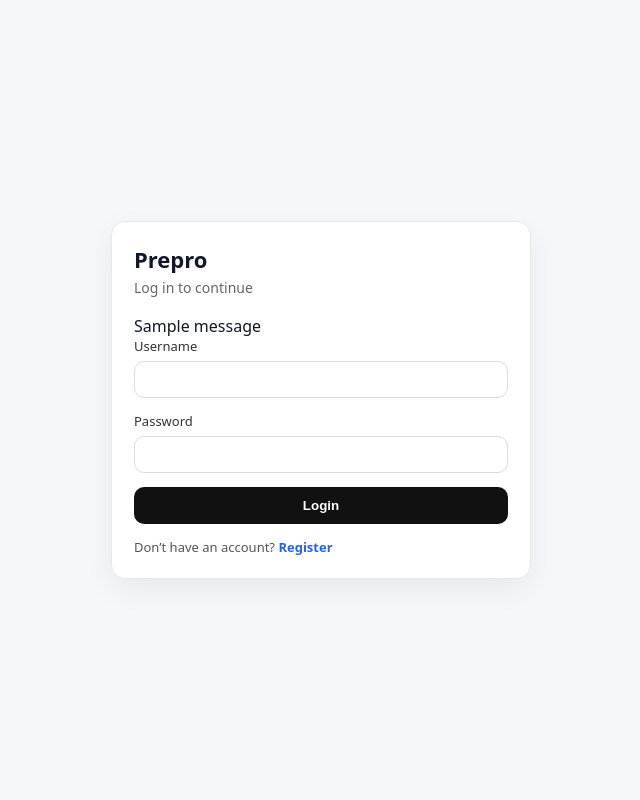
After one commit to ViditMehta303/Tutor, a Django app: page /accounts/login/ in a window 1280 px wide. The commit adds this page. Shown: the whole page, without its empty margins (319-959 px from the left). Run offline with Django 5.2, Linux system fonts and the light colour scheme; tables that the repository leaves empty hold one stand-in row (values such as "Sample post"); one stand-in notice (Sample message) is shown.

Commit message:
Day 10: custom login page UI and auth layout

```diff
--- /dev/null
+++ b/accounts/templates/accounts/login.html
@@ -0,0 +1,26 @@
+{% extends "core/auth/base_auth.html" %}
+{% block title %}Login{% endblock %}
+{% block subtitle %}Log in to continue{% endblock %}
+
+{% block content %}
+<form method="post" class="auth-form">
+  {% csrf_token %}
+
+  <div class="field">
+    <label>Username</label>
+    <input type="text" name="username" required>
+  </div>
+
+  <div class="field">
+    <label>Password</label>
+    <input type="password" name="password" required>
+  </div>
+
+  <button class="btn-primary" type="submit">Login</button>
+
+  <div class="auth-footer">
+    Don’t have an account?
+    <a href="{% url 'register_student' %}">Register</a>
+  </div>
+</form>
+{% endblock %}
--- a/accounts/urls.py
+++ b/accounts/urls.py
@@ -1,8 +1,13 @@
 from django.urls import path
-from .views import register_student, select_grade, student_dashboard
+from django.contrib.auth import views as auth_views
+
+from . import views
 
 urlpatterns = [
-    path("register/", register_student, name="register_student"),
-    path("student/grade/", select_grade, name="select_grade"),
-    path("student/dashboard/", student_dashboard, name="student_dashboard"),
+    path("login/", auth_views.LoginView.as_view(template_name="accounts/login.html"), name="login"),
+    path("logout/", auth_views.LogoutView.as_view(), name="logout"),
+
+    path("register/", views.register_student, name="register_student"),
+    path("student/grade/", views.select_grade, name="select_grade"),
+    path("student/dashboard/", views.student_dashboard, name="student_dashboard"),
 ]
--- a/config/settings.py
+++ b/config/settings.py
@@ -123,3 +123,7 @@ SECURE_SSL_REDIRECT = False  # Turn TRUE only after HTTPS deploy
 # DEFAULTS
 # --------------------------------------------------
 DEFAULT_AUTO_FIELD = "django.db.models.BigAutoField"
+
+LOGIN_URL = "/accounts/login/"
+LOGIN_REDIRECT_URL = "/accounts/student/dashboard/"
+LOGOUT_REDIRECT_URL = "/accounts/login/"
--- a/core/static/core/css/main.css
+++ b/core/static/core/css/main.css
@@ -108,3 +108,90 @@ p { color: var(--muted); margin-top: 6px; }
 .table tr:hover { background: #f9fafb; }
 
 .small { font-size: 13px; color: var(--muted); }
+
+.auth-page {
+  font-family: system-ui, -apple-system, Segoe UI, Roboto, Arial, sans-serif;
+  background: #f6f7fb;
+}
+
+.auth-wrap {
+  min-height: 100vh;
+  display: flex;
+  justify-content: center;
+  align-items: center;
+  padding: 24px;
+}
+
+.auth-card {
+  width: 100%;
+  max-width: 420px;
+  background: #fff;
+  border: 1px solid #e7e7ee;
+  border-radius: 14px;
+  padding: 22px;
+  box-shadow: 0 10px 30px rgba(0,0,0,0.06);
+}
+
+.auth-header {
+  margin-bottom: 18px;
+}
+
+.auth-brand {
+  font-size: 22px;
+  font-weight: 800;
+}
+
+.auth-subtitle {
+  margin-top: 4px;
+  color: #666;
+  font-size: 14px;
+}
+
+.auth-form .field {
+  margin-bottom: 14px;
+}
+
+.auth-form label {
+  display: block;
+  font-size: 13px;
+  margin-bottom: 6px;
+  color: #333;
+}
+
+.auth-form input {
+  width: 100%;
+  padding: 10px 12px;
+  border: 1px solid #ddd;
+  border-radius: 10px;
+  outline: none;
+}
+
+.auth-form input:focus {
+  border-color: #999;
+}
+
+.btn-primary {
+  width: 100%;
+  padding: 11px 12px;
+  border: none;
+  border-radius: 10px;
+  font-weight: 700;
+  cursor: pointer;
+  background: #111;
+  color: white;
+}
+
+.btn-primary:hover {
+  opacity: 0.92;
+}
+
+.auth-footer {
+  margin-top: 14px;
+  font-size: 13px;
+  color: #555;
+}
+
+.auth-footer a {
+  font-weight: 700;
+  text-decoration: none;
+}
--- /dev/null
+++ b/core/templates/core/auth/base_auth.html
@@ -0,0 +1,31 @@
+{% load static %}
+<!DOCTYPE html>
+<html lang="en">
+<head>
+  <meta charset="utf-8" />
+  <meta name="viewport" content="width=device-width, initial-scale=1" />
+  <title>{% block title %}Prepro{% endblock %}</title>
+
+  <link rel="stylesheet" href="{% static 'core/css/main.css' %}">
+</head>
+<body class="auth-page">
+  <div class="auth-wrap">
+    <div class="auth-card">
+      <div class="auth-header">
+        <div class="auth-brand">Prepro</div>
+        <div class="auth-subtitle">{% block subtitle %}{% endblock %}</div>
+      </div>
+
+      {% if messages %}
+        <div class="auth-messages">
+          {% for message in messages %}
+            <div class="auth-message">{{ message }}</div>
+          {% endfor %}
+        </div>
+      {% endif %}
+
+      {% block content %}{% endblock %}
+    </div>
+  </div>
+</body>
+</html>
--- a/core/templates/core/student/base_student.html
+++ b/core/templates/core/student/base_student.html
@@ -9,10 +9,11 @@
 </head>
 <body>
   <div class="navbar">
-    <div class="brand">Prepro • Student</div>
+    <div class="brand">Tutoring Centre • Student</div>
     <div class="navlinks">
+      <a href="/accounts/student/dashboard/">Dashboard</a>
       <a href="/diagnostic/start/">Diagnostic</a>
-      <a href="/accounts/student/dashboard/">Dashboard</a>
+      <a href="/accounts/logout/">Logout</a>
     </div>
   </div>
 
```
Also changed, not shown: accounts/templates/accounts/student_dashboard.html (+18 -15 lines), core/templates/core/student/diagnostic_done.html (+15 -22 lines), core/templates/core/student/diagnostic_test.html (+36 -42 lines), config/urls.py (line endings or trailing spaces).
